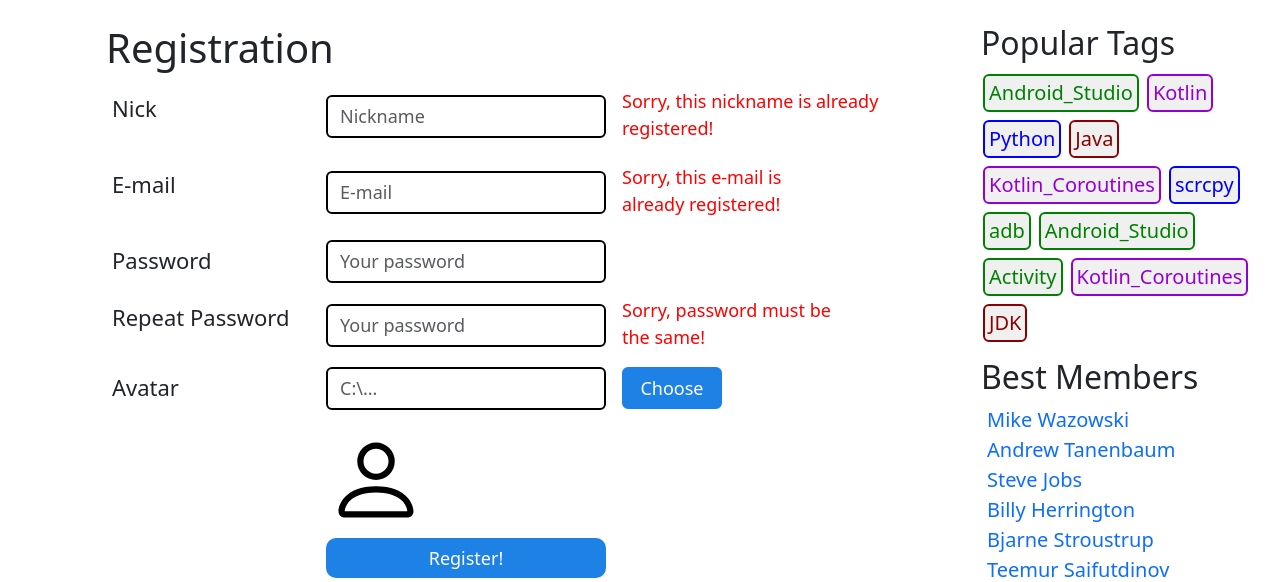
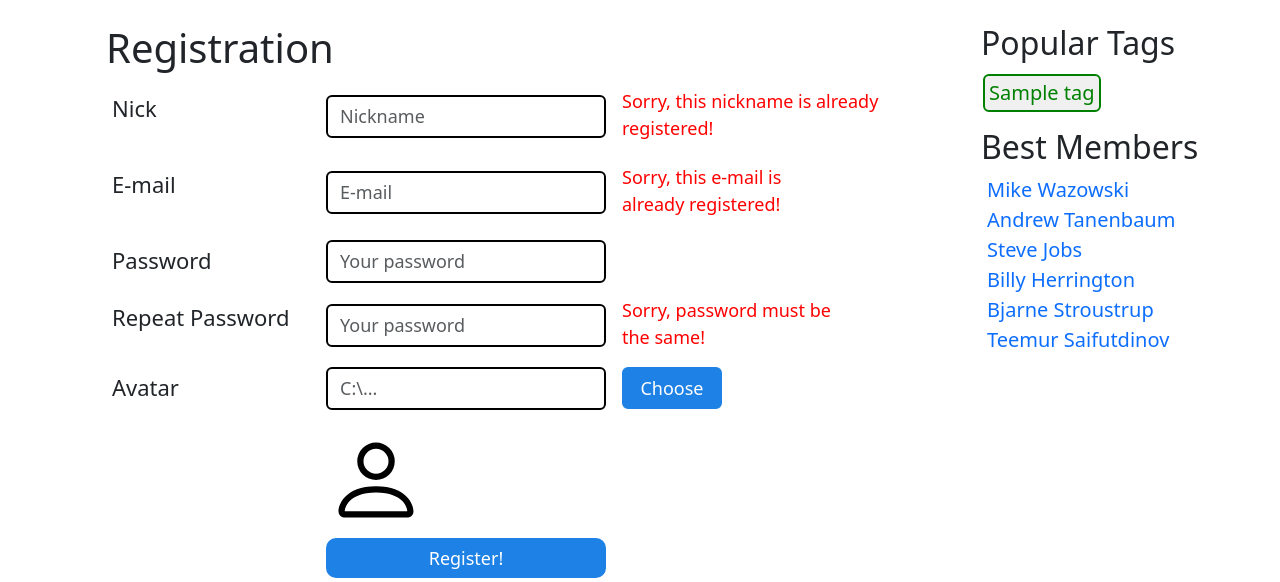
Before and after one commit to TeeeMur/VK_webHW_2024, a Django app: page /signup/ in a window 1280 px wide. Shown: the part 133-715 px from the top of the page. Run offline with Django 5.2, Linux system fonts and the light colour scheme; tables that the repository leaves empty hold one stand-in row (values such as "Sample post"); some libraries are stand-ins or nearby versions.

Commit message:
>added id field to profile >moved popular_tags to each view >modified fill_db >baseLayout modified, added automatic popular_tags

```diff
--- a/vkHWApp/models.py
+++ b/vkHWApp/models.py
@@ -3,6 +3,7 @@ from django.contrib.auth.models import User as AuthUser
 
 
 class Profile(models.Model):
+    id = models.AutoField(primary_key=True)
     name = models.CharField(max_length=25, null=False, blank=False)
     user = models.OneToOneField(AuthUser, on_delete=models.CASCADE, null=True)
     created_at = models.DateTimeField(auto_now_add=True)
--- a/vkHWApp/templates/layouts/baseLayoutLoggedOut.html
+++ b/vkHWApp/templates/layouts/baseLayoutLoggedOut.html
@@ -42,39 +42,11 @@
             <div class="col-3 p-0">
                 <h2 class="right-header">Popular Tags</h2>
                 <div class="container-fluid tag-container">
-                    <a href="{% url 'tagView' tag='Android_Studio' %}" type="button" class="tag">
-                        Android_Studio
-                    </a>
-                    <a href="{% url 'tagView' tag='Kotlin' %}" type="button" class="tag" style="color: darkviolet">
-                        Kotlin
-                    </a>
-                    <a href="{% url 'tagView' tag='Python' %}" type="button" class="tag" style="color: Blue">
-                        Python
-                    </a>
-                    <a href="{% url 'tagView' tag='Java' %}" type="button" class="tag" style="color: darkred">
-                        Java
-                    </a>
-                    <a href="{% url 'tagView' tag='Kotlin_Coroutines' %}" type="button" class="tag" style="color: darkviolet">
-                        Kotlin_Coroutines
-                    </a>
-                    <a href="{% url 'tagView' tag='scrcpy' %}" type="button" class="tag" style="color: Blue">
-                        scrcpy
-                    </a>
-                    <a href="{% url 'tagView' tag='adb' %}" type="button" class="tag" style="color: Green">
-                        adb
-                    </a>
-                    <a href="{% url 'tagView' tag='Android_Studio' %}" type="button" class="tag">
-                        Android_Studio
-                    </a>
-                    <a href="{% url 'tagView' tag='Activity' %}" type="button" class="tag" style="color: green">
-                        Activity
-                    </a>
-                    <a href="{% url 'tagView' tag='Kotlin_Coroutines' %}" type="button" class="tag" style="color: darkviolet">
-                        Kotlin_Coroutines
-                    </a>
-                    <a href="{% url 'tagView' tag='JDK' %}" type="button" class="tag" style="color: darkred">
-                        JDK
-                    </a>
+                    {% for popular_tag in popular_tags %}
+                        <a href="{% url 'tagView' tag=popular_tag.name %}" type="button" class="tag">
+                            {{ popular_tag.name }}
+                        </a>
+                        {% endfor %}
                 </div>
                 <h2 class="right-header">Best Members</h2>
                 <div class="container-fluid">
--- a/vkHWApp/views.py
+++ b/vkHWApp/views.py
@@ -2,8 +2,6 @@ from django.shortcuts import render
 from django.contrib import admin
 from django.core.paginator import Paginator, PageNotAnInteger, EmptyPage
 from .models import *
-
-popular_tags = Tag.objects.get_ten_popular_tags()
 
 def paginate(objects, page, per_page=10):
     paginator = Paginator(objects, per_page)
@@ -18,6 +16,7 @@ def paginate(objects, page, per_page=10):
 
 def index(request):
     questions = paginate(Question.objects.get_new_questions(), request.GET.get('page', 1))
+    popular_tags = Tag.objects.get_ten_popular_tags()
     return render(request, "index.html",
                   {'questions': questions, 'popular_tags': popular_tags})
 
@@ -28,23 +27,28 @@ def question(request, question_id):
     except Question.DoesNotExist as e:
         return handler404(request)
     answers = Answer.objects.get_answers_to_question(question_id)
+    popular_tags = Tag.objects.get_ten_popular_tags()
     return render(request, 'oneQuestionAndAnswers.html', {'question': this_question, 'answers': answers, 'popular_tags': popular_tags})
 
 
 def new_question(request):
-    return render(request, 'newQuestion.html')
+    popular_tags = Tag.objects.get_ten_popular_tags()
+    return render(request, 'newQuestion.html', {'popular_tags': popular_tags})
 
 
 def sign_up(request):
-    return render(request, 'registration.html')
+    popular_tags = Tag.objects.get_ten_popular_tags()
+    return render(request, 'registration.html', {'popular_tags': popular_tags})
 
 
 def login(request):
-    return render(request, 'login.html')
+    popular_tags = Tag.objects.get_ten_popular_tags()
+    return render(request, 'login.html', {'popular_tags': popular_tags})
 
 
 def settings(request):
-    return render(request, 'settings.html')
+    popular_tags = Tag.objects.get_ten_popular_tags()
+    return render(request, 'settings.html', {'popular_tags': popular_tags})
 
 
 def tag_view(request, tag):
@@ -53,14 +57,17 @@ def tag_view(request, tag):
     except Question.DoesNotExist as e:
         return handler404(request)
     questions = paginate(questions_by_tag, request.GET.get('page', 1))
+    popular_tags = Tag.objects.get_ten_popular_tags()
     return render(request, 'tagQuestions.html',{'questions': questions, 'tag': tag, 'popular_tags': popular_tags})
 
 
 def hot_questions(request):
     questions = paginate(Question.objects.get_hot_questions(), request.GET.get('page', 1))
+    popular_tags = Tag.objects.get_ten_popular_tags()
     return render(request, 'hotQuestions.html',
                   {'questions': questions, 'popular_tags': popular_tags})
 
 
 def handler404(request):
+    popular_tags = Tag.objects.get_ten_popular_tags()
     return render(request, '404.html', {'popular_tags': popular_tags}, status=404)
```
Also changed, not shown: vkHWApp/management/commands/fill_db.py (+43 -36 lines).
